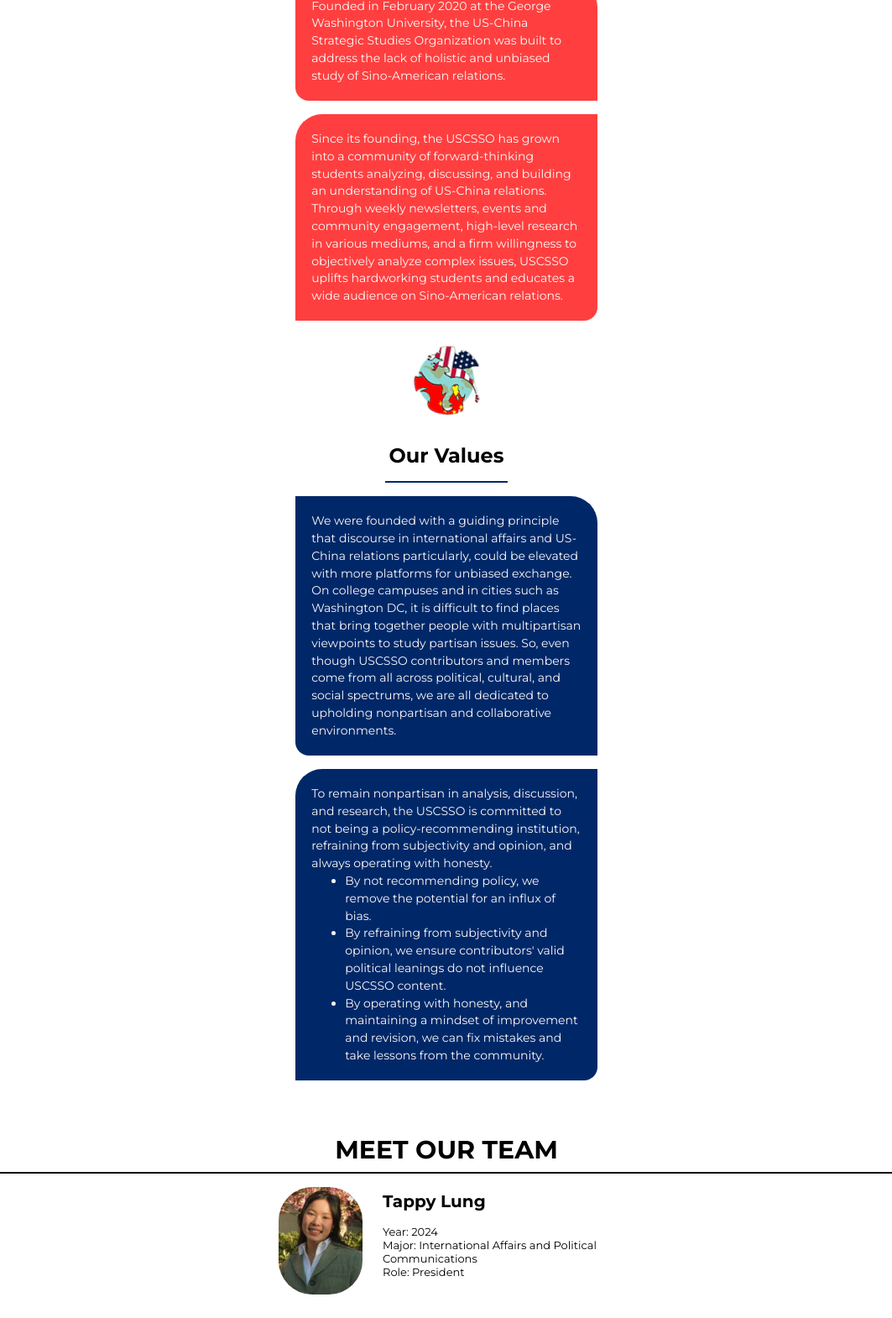
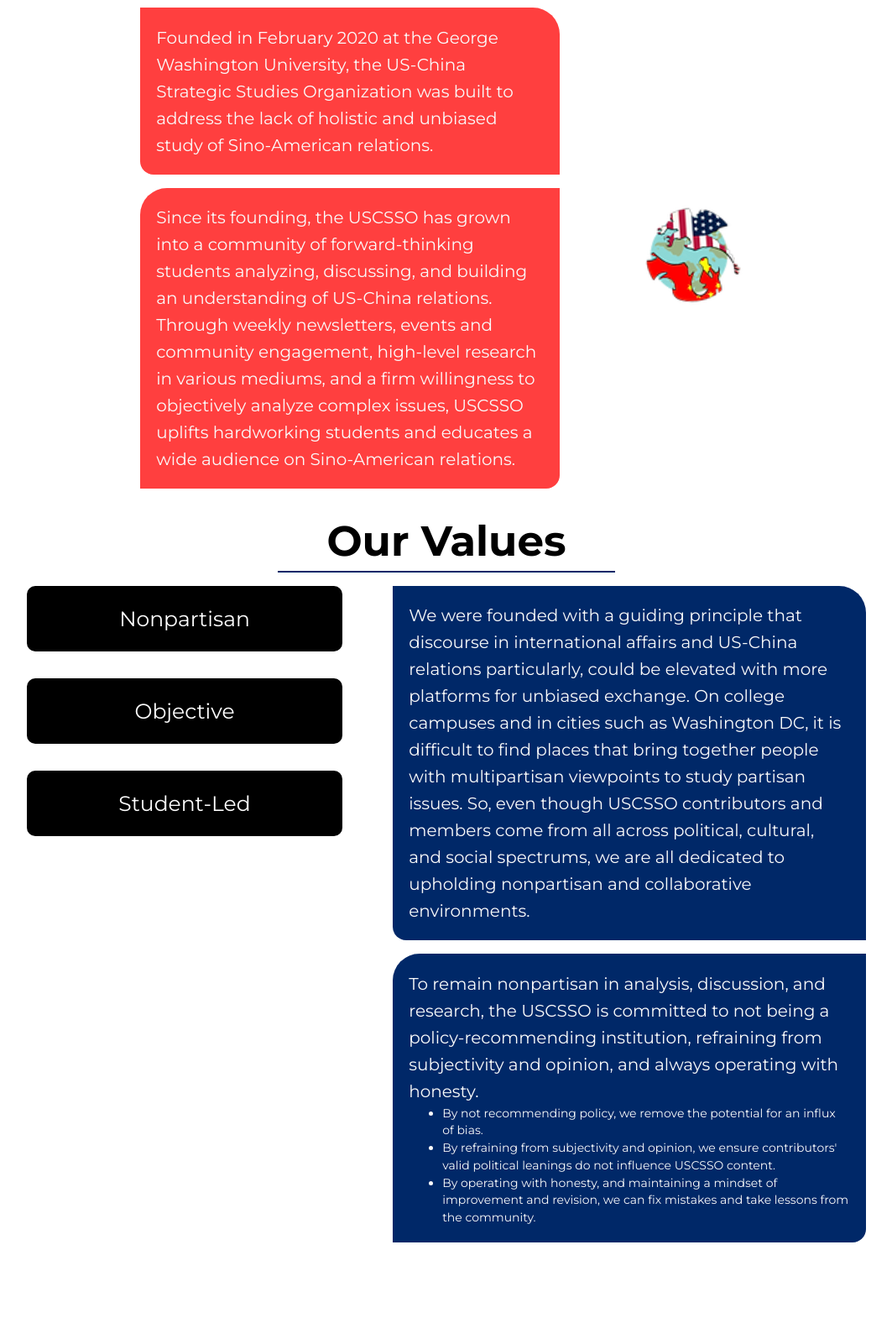
Before and after one commit to austingae-html-css-javascript/USCSSO, a Next.js app: page /about in a window 1536 px wide. Shown: the part 160-1730 px from the top of the page at 84% size, without its empty margins (236-1299 px from the left). Built offline with nearby package versions, Linux system fonts and the light colour scheme.

Commit message:
I made the About Page website responsive

```diff
--- a/pages/about.js
+++ b/pages/about.js
@@ -7,11 +7,13 @@
   return (
     <main>
       <section className={styles['our-story']}>
-        <h1 className={styles['our-story__title']}>Our Story</h1>
+        <h1 className={styles.title}>Our Story</h1>
         <hr className={`${styles['line']} ${styles['line--short-size']} ${styles['line--red-color']}`}></hr>
+        <div className={styles['our-storyflex']}>
+          <div className={styles['our-story__red-container']}>
             <p className={`${styles['our-story__description']} ${styles['rounded-corners-version-1']}`}>Founded in February 2020 at the George Washington University, the US-China Strategic Studies Organization was built to address the lack of holistic and unbiased study of Sino-American relations.</p>
-        <div className={styles['our-story__bottom-container']}>
             <p className={`${styles['our-story__description']} ${styles['rounded-corners-version-2']}`}>Since its founding, the USCSSO has grown into a community of forward-thinking students analyzing, discussing, and building an understanding of US-China relations. Through weekly newsletters, events and community engagement, high-level research in various mediums, and a firm willingness to objectively analyze complex issues, USCSSO uplifts hardworking students and educates a wide audience on Sino-American relations.</p>
+          </div>
           <div className={styles['our-story__logo-container']}>
             <img
             className={`${styles['our-story__logo']} ${styles['our-story__logo--animation']}`}
@@ -22,8 +24,21 @@
       </section>
 
       <section className={styles.ourValues}>
-        <h1 className={styles.ourValues__title}>Our Values</h1>
+        <h1 className={styles.title}>Our Values</h1>
         <hr className={`${styles['line']} ${styles['line--short-size']} ${styles['line--blue-color']}`}></hr>
+        <div className={styles['ourValues--flexbox']}>
+          <div className={styles.ourValues__threePrinciplesContainer}>
+            <div className={styles.ourValues__principle}>
+              Nonpartisan
+            </div>
+            <div className={styles.ourValues__principle}>
+              Objective
+            </div>
+            <div className={styles.ourValues__principle}>
+              Student-Led
+            </div>
+          </div>
+          <div className={styles.ourValues__blueContainers}>
             <div className={`${styles['ourValues__container']} ${styles['rounded-corners-version-1']}`}>
               <p className={styles.ourValues__paragraph}>We were founded with a guiding principle that discourse in international affairs and US-China relations particularly, could be elevated with more platforms for unbiased exchange. On college campuses and in cities such as Washington DC, it is difficult to find places that bring together people with multipartisan viewpoints to study partisan issues. So, even though USCSSO contributors and members come from all across political, cultural, and social spectrums, we are all dedicated to upholding nonpartisan and collaborative environments.</p>
             </div>
@@ -35,11 +50,15 @@
                 <li>By operating with honesty, and maintaining a mindset of improvement and revision, we can fix mistakes and take lessons from the community. </li>
               </ul>
             </div>
+          </div>
+        </div>
       </section>
 
       <section className={styles['meet-our-team']}>
-        <h1 className={`${styles['meet-our-team__title']} ${styles['meet-our-team__title--large-size']}`}>MEET OUR TEAM</h1>
+        <h1 className={`${styles.title} ${styles['meet-our-team__title--large-size']}`}>MEET OUR TEAM</h1>
         <hr className={`${styles['line']} ${styles['line--long-size']}`} />
+
+        <div className={styles['meet-our-team--grid']}>
         {teamMemberList.map((teamMember) => {
           return (
             <div className={styles['team-member']} key={teamMember.name}>
@@ -58,6 +77,8 @@
             </div>
           );
         })}
+        </div>
+
       </section>
 
 
--- a/styles/about.module.css
+++ b/styles/about.module.css
@@ -1,3 +1,10 @@
+
+.title {
+  text-align: center;
+  margin-top: 1rem;
+  margin-bottom: 0.3rem;
+}
+
 /*OUR STORY*/
 
 .our-story {
@@ -7,13 +14,6 @@
   Parent Div's Width = Child Div's Width + Padding + Border + Margin
   375px = 360px + 0px + 0px + margin: auto, so (7.5px + 7.5px)
   */
-}
-
-.our-story__title {
-  text-align: center;
-
-  margin-top: 1rem;
-  margin-bottom: 0.3rem;
 }
 
 .line {
@@ -70,7 +70,7 @@
 }
 
 .our-story__logo--animation {
-  animation: rotation 2s;
+  animation: rotation 5s;
   animation-timing-function: linear;
   animation-iteration-count: infinite;
 }
@@ -83,17 +83,12 @@
     transform: rotate(359deg);
   }
 }
+
 /*Our Values*/
 .ourValues {
   width: 360px;
   margin: auto;
   margin-bottom: 4rem;
-}
-
-.ourValues__title {
-  text-align: center;
-  margin-top: 1rem;
-  margin-bottom: 1rem;
 }
 
 .ourValues__container {
@@ -106,11 +101,11 @@
   margin-bottom: 1rem;
 }
 
+.ourValues__threePrinciplesContainer {
+  display: none;
+}
+
 /*MEET OUR TEAM*/
-.meet-our-team__title {
-  text-align: center;
-  margin: 1rem 0rem 0.5rem 0rem;
-}
 
 .meet-our-team__title--large-size {
   font-size: 30px;
@@ -152,7 +147,7 @@
 
 .team-member__description-container {
   width: auto;
-  padding: 0.3rem 0.5rem 0.5rem 1.5rem;
+  padding: 0.3rem 0rem 0.5rem 1.5rem;
 }
 
 .team-member__name {
@@ -166,3 +161,135 @@
 .team-member--font-size-small {
   font-size: 13px;
 }
+
+
+
+@media screen and (min-width: 768px) {
+
+  .title {
+    font-size: 50px;
+  }
+  .meet-our-team--grid {
+    display: grid;
+    grid-template-rows: auto;
+    grid-template-columns: auto auto;
+    justify-content: center;
+  }
+
+  .team-member__image {
+    width: 105px;
+  }
+
+  .team-member--font-size-large {
+    font-size: 20px;
+  }
+
+  .team-member--font-size-small {
+    font-size: 13px;
+  }
+
+
+  .ourValues--flexbox {
+    display: flex;
+    flex-direction: row;
+  }
+
+  .ourValues {
+    width: 700px;
+    margin: auto;
+    margin-bottom: 4rem;
+  }
+
+  .ourValues__threePrinciplesContainer {
+    width: 160px;
+    padding-right: 60px;
+    display: block;
+  }
+
+  .ourValues__principle {
+    font-size: 20px;
+    margin-bottom: 2rem;
+
+    background-color: black;
+    color: white;
+    padding: 1rem 0.6rem 1rem 0.6rem;
+    width: auto;
+    text-align: center;
+    border-radius: 10px;
+  }
+  .ourValues__blueContainers {
+    width: 500px;
+  }
+
+}
+
+@media screen and (min-width: 1500px) {
+  .meet-our-team--grid {
+    display: grid;
+    grid-template-rows: auto;
+    grid-template-columns: auto auto auto;
+  }
+
+  .team-member__image {
+    width: 130px;
+  }
+
+  .ourValues {
+    width: 1000px;
+    margin: auto;
+    margin-bottom: 4rem;
+  }
+
+  .ourValues__blueContainers {
+    width: 600px;
+  }
+
+  .ourValues__paragraph {
+    font-size: 20px;
+    line-height: 2rem;
+  }
+
+  .ourValues__threePrinciplesContainer {
+    width: 400px;
+  }
+
+  .ourValues__principle {
+    padding: 1.5rem 1rem 1.5rem 1rem;
+    font-size: 25px;
+  }
+
+  .our-story {
+    width: 1000px;
+    margin: auto;
+    /*
+    Parent Div's Width = Child Div's Width + Padding + Border + Margin
+    375px = 360px + 0px + 0px + margin: auto, so (7.5px + 7.5px)
+    */
+  }
+
+  .our-story__red-container {
+    width: 500px;
+    margin-right: 5rem;
+  }
+
+  .our-story__description {
+    font-size: 20px;
+    line-height: 2rem;
+  }
+
+  .our-story__logo-container {
+    display: flex;
+    flex-direction: row;
+    align-items: center;
+  }
+
+  .our-story__logo {
+    width: 150px;
+  }
+
+  .our-storyflex {
+    display: flex;
+    flex-direction: row;
+    justify-content: center;
+  }
+}
```
Lines whose indentation alone changed are shown as unchanged.
